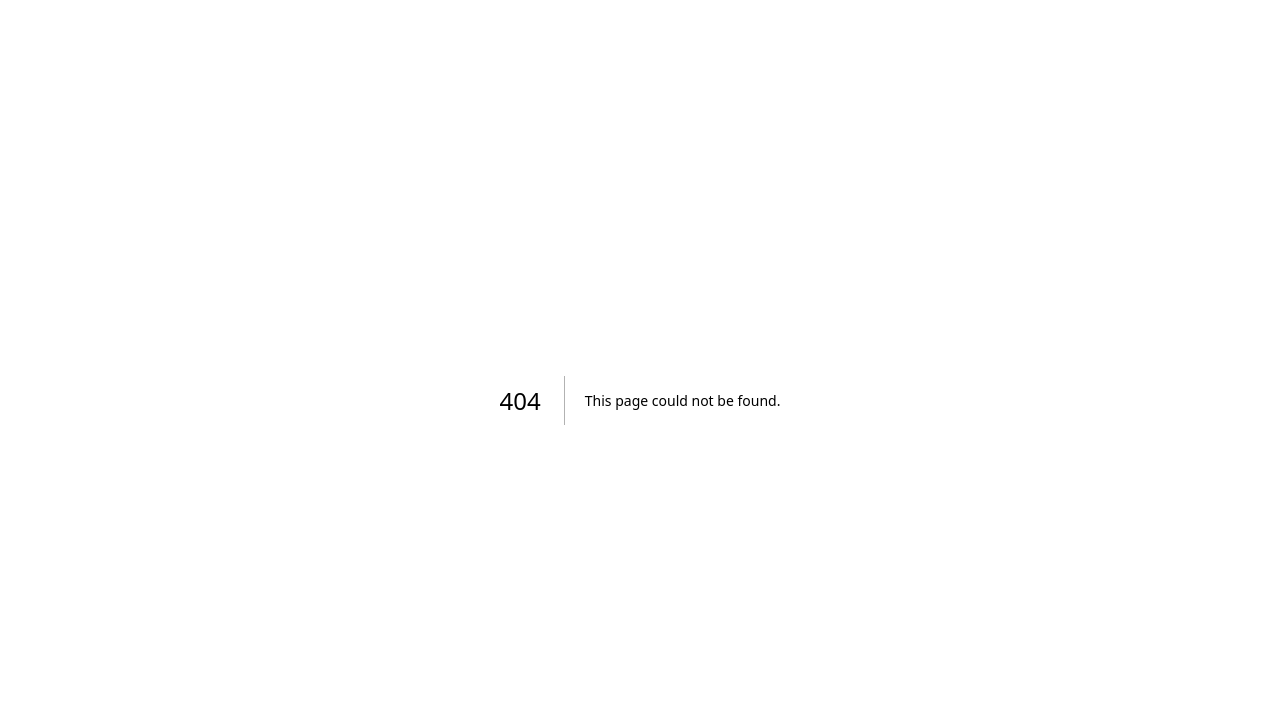
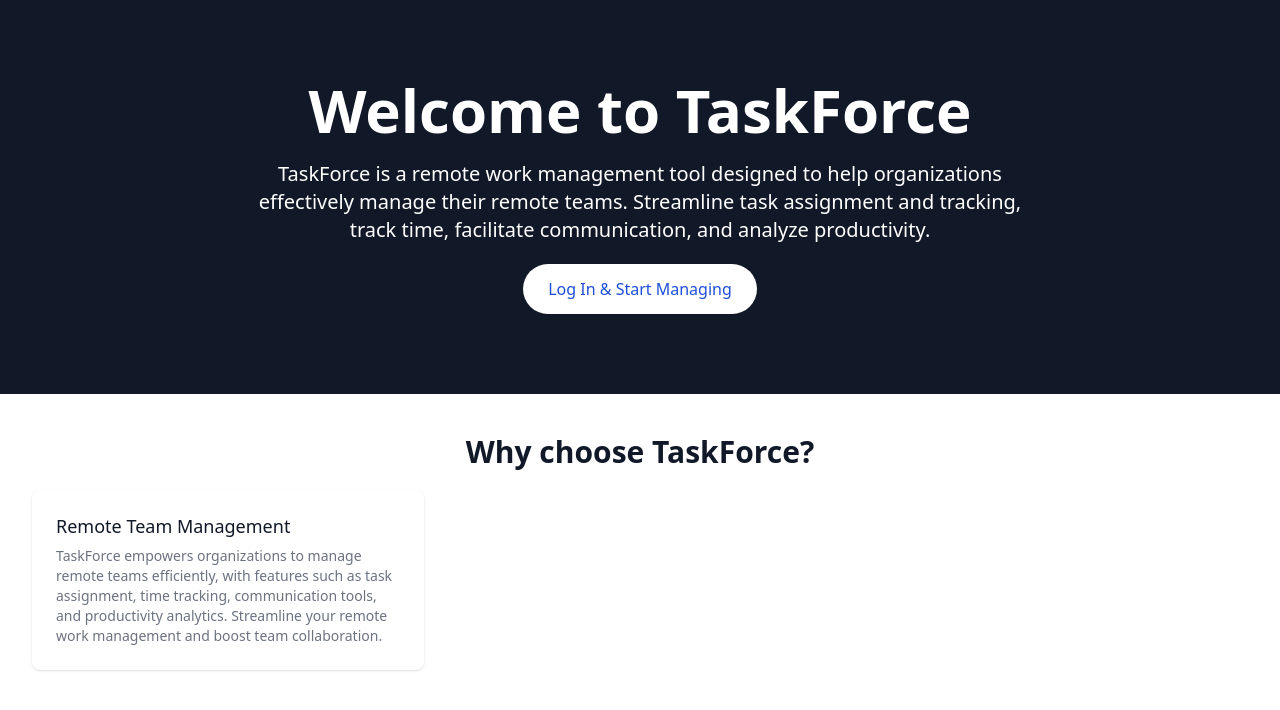
Before and after one commit to youssefalb/TaskForce, a Next.js app in the folder frontend/: page /WelcomePage in a window 1280 px wide. Before the commit this address had no page. Shown: the top 710 px of the page. Built offline with nearby package versions, Linux system fonts and the light colour scheme.

Commit message:
Created a home page

```diff
--- /dev/null
+++ b/frontend/src/pages/WelcomePage.tsx
@@ -0,0 +1,53 @@
+import React from 'react';
+
+const WelcomePage = () => {
+  return (
+ <div>
+    <div className="bg-gray-900 text-white">
+    <div className="max-w-6xl mx-auto px-4 sm:px-6 lg:px-8 py-20 text-center ">
+        <h1 className="font-extrabold md:text-6xl">
+          Welcome to TaskForce
+        </h1>
+        <p className="mt-3 max-w-md mx-auto text-base sm:text-lg md:mt-5 md:text-xl md:max-w-3xl">
+          TaskForce is a remote work management tool designed to help organizations effectively manage their remote teams.
+          Streamline task assignment and tracking, track time, facilitate communication, and analyze productivity.
+        </p>
+        <div className="mt-5 max-w-md mx-auto flex justify-center">
+          <a
+            // href="/auth/login"
+            className="inline-flex items-center px-6 py-3 border border-transparent text-base font-medium rounded-full text-blue-700 bg-white hover:bg-blue-50"
+          >
+            Log In & Start Managing
+          </a>
+      </div>
+    </div>
+    </div>
+  <div className="max-w-7xl mx-auto px-4 sm:px-6 lg:px-8">
+    <div className="mt-10">
+      <h2 className="text-3xl font-extrabold text-gray-900 text-center">
+        Why choose TaskForce?
+      </h2>
+      <div className="mt-5 grid grid-cols-1 gap-5 sm:grid-cols-3">
+        <div className="bg-white overflow-hidden shadow rounded-lg">
+          <div className="px-4 py-5 sm:p-6">
+            <h3 className="text-lg leading-6 font-medium text-gray-900">
+              Remote Team Management
+            </h3>
+            <div className="mt-2 max-w-xl text-sm text-gray-500">
+                TaskForce empowers organizations to manage remote teams efficiently, with features such as task assignment,
+                time tracking, communication tools, and productivity analytics. Streamline your remote work management and boost
+                team collaboration.
+            </div>
+          </div>
+        </div>
+        {/* More content about TaskForce */}
+        {/* ... */}
+      </div>
+    </div>
+  </div>
+</div>
+
+  );
+};
+
+export default WelcomePage;
--- a/frontend/src/pages/index.tsx
+++ b/frontend/src/pages/index.tsx
@@ -1,10 +1,12 @@
 import React from 'react';
-import { Typography, Container } from '@mui/material';
+import WelcomePage from './WelcomePage'; // Adjust the import path
 
-export default function Home() {
+function Home() {
   return (
-      <Typography variant="h4" align="center" color="primary" sx={{ fontWeight: 'bold', my: 4 }}>
-        Hello there!
-      </Typography>
+    <div>
+        <WelcomePage />
+    </div>
   );
 }
+
+export default Home;
```
